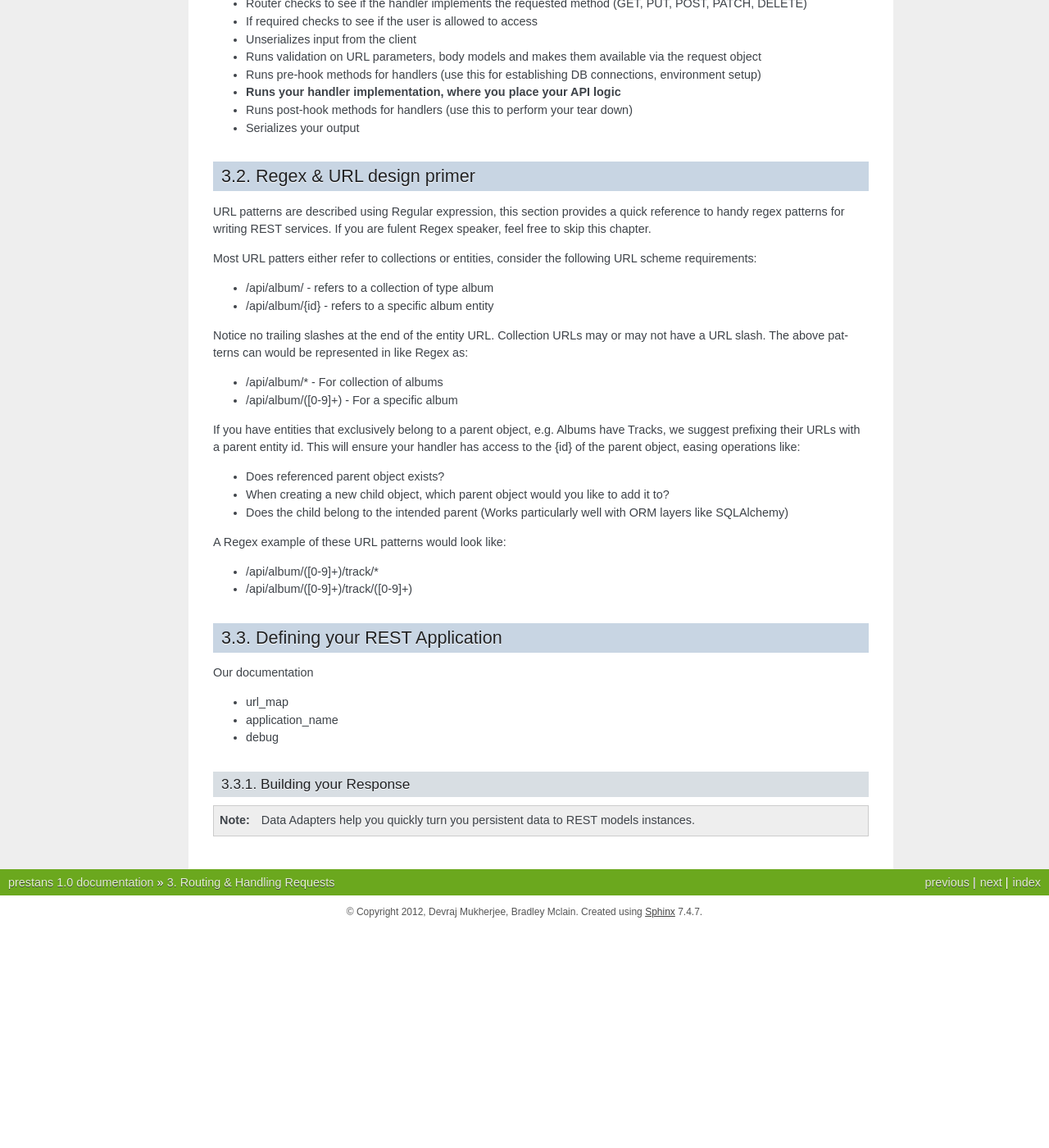
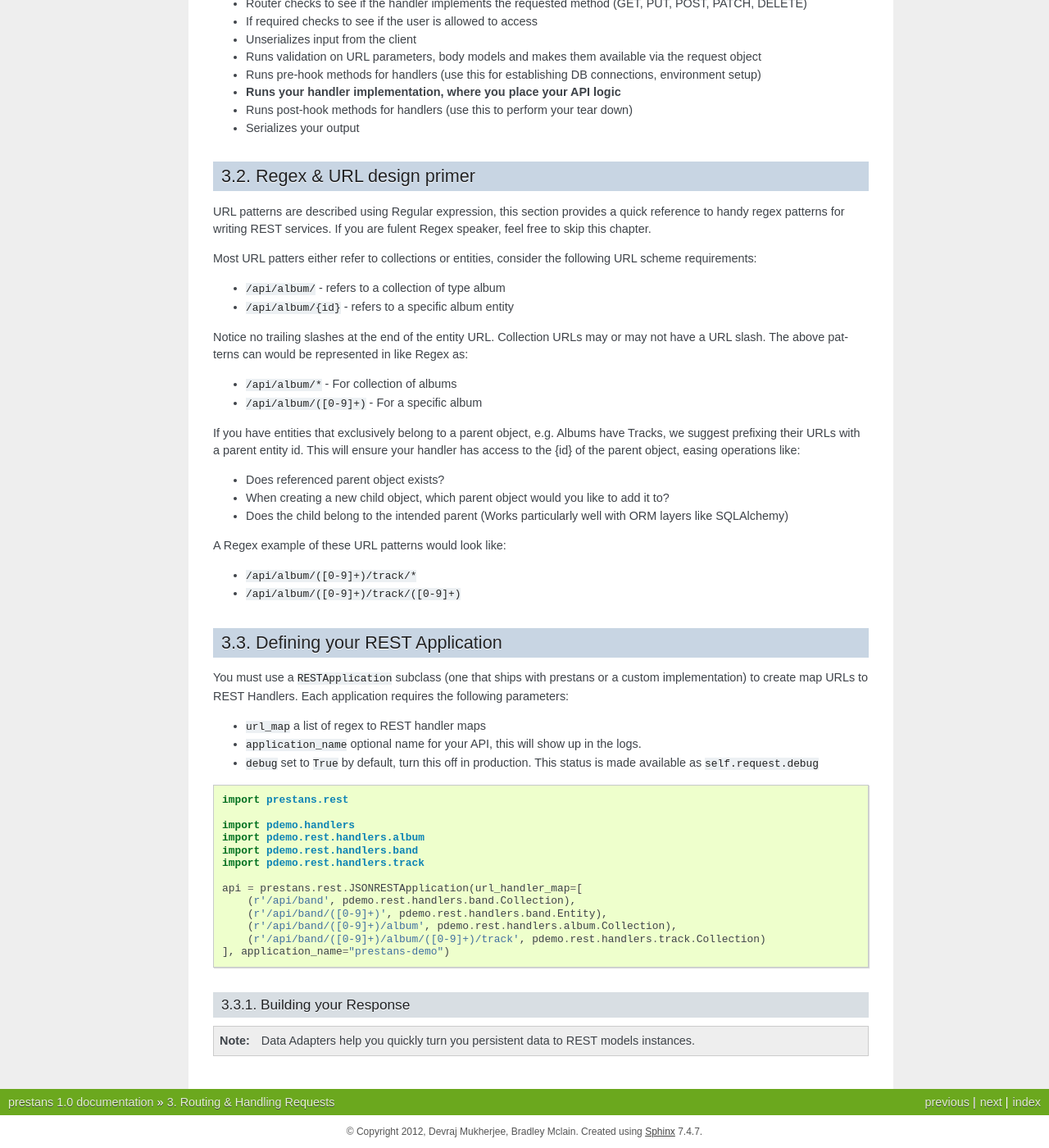
Before and after one commit to anomaly/prestans-docs, a Sphinx documentation site: the page built from source/handlers.rst, in a window 1280 px wide and 1400 px high, scrolled down 568 px. Shown: the whole window at 82% size. Built offline with Sphinx 7.4.7, drawn with Linux system fonts in a browser that asks for light colours; before the commit the page ends 1700 px from its top, so only the background shows below that.

Commit message:
Adds example of URL map

```diff
--- a/source/handlers.rst
+++ b/source/handlers.rst
@@ -35,13 +35,13 @@ URL patterns are described using Regular expression, this section provides a qui
 
 Most URL patters either refer to collections or entities, consider the following URL scheme requirements:
 
-* /api/album/ - refers to a collection of type album
-* /api/album/{id} - refers to a specific album entity
+* ``/api/album/`` - refers to a collection of type album
+* ``/api/album/{id}`` - refers to a specific album entity
 
 Notice no trailing slashes at the end of the entity URL. Collection URLs may or may not have a URL slash. The above patterns can would be represented in like Regex as:
 
-* /api/album/* - For collection of albums
-* /api/album/([0-9]+) - For a specific album
+* ``/api/album/*`` - For collection of albums
+* ``/api/album/([0-9]+)`` - For a specific album
 
 If you have entities that exclusively belong to a parent object, e.g. Albums have Tracks, we suggest prefixing their URLs with a parent entity id. This will ensure your handler has access to the {id} of the parent object, easing operations like:
 
@@ -51,17 +51,35 @@ If you have entities that exclusively belong to a parent object, e.g. Albums hav
 
 A Regex example of these URL patterns would look like:
 
-* /api/album/([0-9]+)/track/*
-* /api/album/([0-9]+)/track/([0-9]+)
+* ``/api/album/([0-9]+)/track/*``
+* ``/api/album/([0-9]+)/track/([0-9]+)``
 
 Defining your REST Application
 ------------------------------
 
-Our documentation
+You must use a ``RESTApplication`` subclass (one that ships with prestans or a custom implementation) to create map URLs to REST Handlers. Each application requires the following parameters:
 
-* url_map
-* application_name
-* debug
+* ``url_map`` a list of regex to REST handler maps
+* ``application_name`` optional name for your API, this will show up in the logs.
+* ``debug`` set to ``True`` by default, turn this off in production. This status is made available as ``self.request.debug``
+
+
+.. code-block:: python
+
+    import prestans.rest
+
+    import pdemo.handlers
+    import pdemo.rest.handlers.album
+    import pdemo.rest.handlers.band
+    import pdemo.rest.handlers.track
+
+    api = prestans.rest.JSONRESTApplication(url_handler_map=[
+        (r'/api/band', pdemo.rest.handlers.band.Collection),
+        (r'/api/band/([0-9]+)', pdemo.rest.handlers.band.Entity),
+        (r'/api/band/([0-9]+)/album', pdemo.rest.handlers.album.Collection),
+        (r'/api/band/([0-9]+)/album/([0-9]+)/track', pdemo.rest.handlers.track.Collection)
+    ], application_name="prestans-demo")
+
 
 Building your Response
 ======================
```
